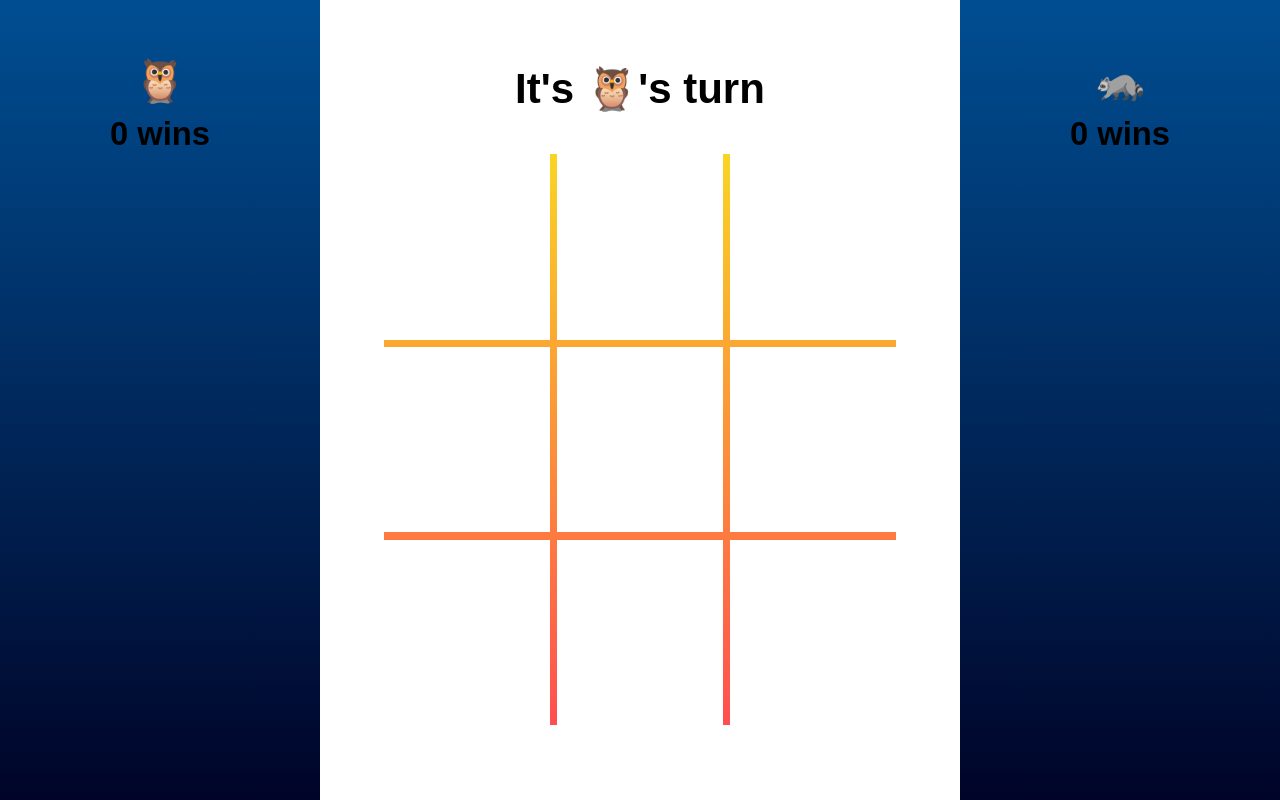
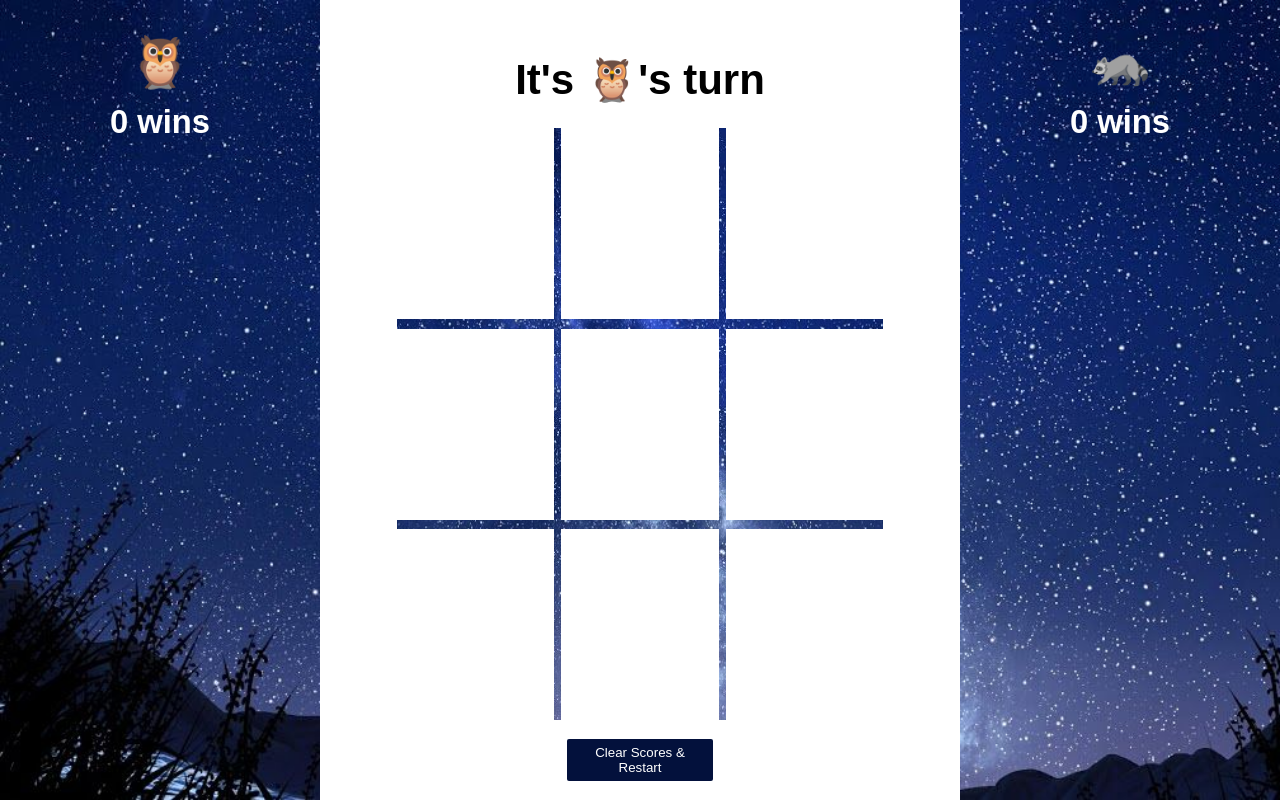
Before and after one commit to kbergsund/tic-tac-toe, a plain HTML site: page index.html in a window 1280 px wide. Drawn offline with Linux system fonts and the light colour scheme.

Commit message:
Add clear button & update grid hover states

```diff
--- a/index.html
+++ b/index.html
@@ -5,7 +5,7 @@
   <meta charset="UTF-8">
   <meta name="viewport" content="width=device-width, initial-scale=1.0">
   <link rel="stylesheet" href="styles.css">
-  <title>Tic-Tac-Toe</title>
+  <title>Tic-Tac-Toe: Nocturne 💫</title>
 </head>
 
 <body>
@@ -17,7 +17,11 @@
     <section class="game" id="gameBoard">
       <h1>It's 🦉's turn</h1>
       <section class="grid">
+        <!-- game grid goes here on load -->
       </section>
+      <div>
+      <button type="button">Clear Scores & Restart</button>
+    </div>
     </section>
     <section class="wins" id="winCount">
       <h2>🦝</h2>
--- a/src/game.js
+++ b/src/game.js
@@ -10,7 +10,6 @@ class Game {
     if (this.board[tileClicked] === "") {
       this.board[tileClicked] = this.turn.token;
     } else {
-      // error handling
       this.toggleTurn();
     }
   }
@@ -42,21 +41,18 @@ class Game {
       }
 
       if (boardValue !== "") {
-        // horizontal
         if (i === 0 || i === 3 || i === 4) {
           if (boardValue === num2 && boardValue === num3) {
             this.winningToken = boardValue;
             return true;
           }
         }
-        // vertical
         if (i === 0 || i === 1 || i === 2) {
           if (boardValue === num4 && boardValue === num5) {
             this.winningToken = boardValue;
             return true;
           }
         }
-        // diagonal
         if (i === 0 || i === 2) {
           if (boardValue === num6 && boardValue === num7) {
             this.winningToken = boardValue;
@@ -64,6 +60,14 @@ class Game {
           }
         }
       }
+    }
+  }
+
+  checkForDraw() {
+    if (!this.board.includes('')) {
+      return true;
+    } else {
+      return false;
     }
   }
 
@@ -81,22 +85,20 @@ class Game {
     return winnerID;
   }
 
-  checkForDraw() {
-    if (!this.board.includes('')) {
-      return true;
-    } else {
-      return false;
-    }
-  }
-
   resetGame() {
     this.board = ["", "", "", "", "", "", "" ,"" ,""];
     this.turn = this.player1;
     if (localStorage.length !== 0) {
       var player1Refresh = game.player1.retrieveWinsFromStorage();
+      game.player1.wins = player1Refresh.wins;
       var player2Refresh = game.player2.retrieveWinsFromStorage();
-      game.player1.wins = player1Refresh.wins;
       game.player2.wins = player2Refresh.wins;
     }
   }
+
+  clearScores() {
+    localStorage.clear();
+    this.player1.wins = 0;
+    this.player2.wins = 0;
+  }
 }
--- a/src/main.js
+++ b/src/main.js
@@ -1,11 +1,16 @@
-var game = new Game();
-
+// Query Selectors
 var gameBoard = document.querySelector('#gameBoard');
 var winCount = document.querySelectorAll('#winCount');
 
+// Event Listeners
 window.addEventListener('load', generateGrid);
 gameBoard.addEventListener('click', playGame);
+// gameBoard.addEventListener('click', clearDOM);
 
+// Global Variables
+var game = new Game();
+
+// Functions & Event Handlers
 function generateGrid() {
   gameBoard.childNodes[1].innerText = `It's ${game.turn.token}'s turn`;
   var grid = gameBoard.childNodes[3];
@@ -21,30 +26,34 @@ function generateGrid() {
   persistWins();
 }
 
-function playGame() {
-  updateGrid();
-  evaluateGame();
-}
-
-function updateGrid() {
-  var grid = gameBoard.childNodes[3];
-  var tileClicked = event.target.className;
-  game.takeTurn(tileClicked);
-  for (var i = 0; i < grid.childNodes.length; i++) {
-    var tileToUpdate = grid.childNodes[i];
-    var tileNumber = grid.childNodes[i].className;
-    if (tileNumber === tileClicked) {
-      tileToUpdate.innerHTML = `<p>${game.board[tileNumber]}<p>`
-      console.log(tileToUpdate.classList);
-    }
-  }
-}
-
 function persistWins() {
   for (var i = 0; i < 2; i++) {
     var player = i + 1;
     var winsToDisplay = game[`player${player}`].wins;
     winCount[i].childNodes[3].innerText = `${winsToDisplay} wins`;
+  }
+}
+
+function playGame() {
+  updateGrid();
+  evaluateGame();
+  if (event.target.type === 'button') {
+    clearDOM();
+  }
+}
+
+function updateGrid() {
+  var grid = gameBoard.childNodes[3];
+  var tileClicked = event.target.classList;
+  game.takeTurn(tileClicked);
+  for (var i = 0; i < grid.childNodes.length; i++) {
+    var tileToUpdate = grid.childNodes[i];
+    var tileNumber = grid.childNodes[i].classList;
+    console.log("tile number  " + tileNumber);
+    if (tileNumber === tileClicked) {
+      tileToUpdate.innerHTML = `<p>${game.board[tileNumber]}<p>`
+      tileClicked.add('disabled');
+    }
   }
 }
 
@@ -71,5 +80,12 @@ function displayWin() {
 
 function resetPlay() {
   game.resetGame();
-  setTimeout(generateGrid, 1500);
+  setTimeout(generateGrid, 1800);
 }
+
+function clearDOM() {
+  // if (event.target.type === 'button') {
+    game.clearScores();
+    generateGrid();
+  // }
+}
--- a/src/player.js
+++ b/src/player.js
@@ -10,15 +10,12 @@ class Player {
     var storedObject = localStorage.setItem(`${this.id}`, stringifiedObject);
   }
 
-  // add this into generateGrid function.
   retrieveWinsFromStorage() {
     var retrievedObject = localStorage.getItem(`${this.id}`);
     var parsedObject = JSON.parse(retrievedObject);
-
     return parsedObject;
   }
 
-  // perhaps this is not necessary... just put it in game.js...
   winGame() {
     this.wins += 1;
   }
--- a/styles.css
+++ b/styles.css
@@ -4,7 +4,9 @@
 }
 
 body {
-  background-image: linear-gradient(#004e92, #000428);
+
+  background-image: url('starry.jpeg');
+  background-size: cover;
   height: 100vh;
   margin: auto;
   font-size: 28px;
@@ -16,15 +18,22 @@ main {
   justify-content: space-evenly;
 }
 
-h1,
 h2,
 h3 {
-  margin: 5% 0;
+  margin: 3% 0;
+}
+
+h2 {
+  font-size: 1.8em;
 }
 
 h1 {
   margin: auto;
-  margin-bottom: 8%;
+  margin-bottom: 5%;
+}
+
+h3 {
+  color: white;
 }
 
 h1,
@@ -34,40 +43,68 @@ h3 {
 
 article {
   background: white;
-  height: 32.5%;
-  width: 32.5%;
+  height: 32.3%;
+  width: 32.3%;
   display: flex;
   justify-content: center;
   align-items: center;
 }
 
-/* change this to class. So it can be deactivated once tile is occupied. Will need to refactor grid update functions to accomodate new class in classList */
-article:hover {
+article:hover,
+button:hover {
   cursor: pointer;
+}
+
+.disabled {
+  cursor: default!important;
+}
+
+button:hover {
+  background-color: #4C5482;
 }
 
 article p {
   font-size: 2.5em;
+  margin: 0;
+}
+
+div {
+  display: flex;
+  justify-content: center;
+  margin-top: 4%;
+}
+
+button {
+  background: #03113C;
+  color: #ffffff;
+  border: 0;
+  border-radius: 2px;
+  padding: 1.2% 2%;
+  width: 30%;
 }
 
 .wins {
+  width: 20%;
   display: flex;
   flex-direction: column;
   align-items: center;
-  padding: 4%;
+  padding: 2%;
 }
 
 .game {
   background: white;
   height: 100%;
   width: 50%;
-  padding: 5%;
+  padding: 1% 6% 1.5% 6%;
+  display: flex;
+  flex-direction: column;
 }
 
 .grid {
-  background-image: linear-gradient(#f9d423, #ff4e50);
-  height: 85%;
-  padding: 0;
+  background-image: url('starry.jpeg');
+  background-size: 250%;
+  background-position: center;
+  height: 77%;
   display: flex;
   flex-wrap: wrap;
   justify-content: space-between;
```
Also changed, not shown: starry.jpeg (added).
